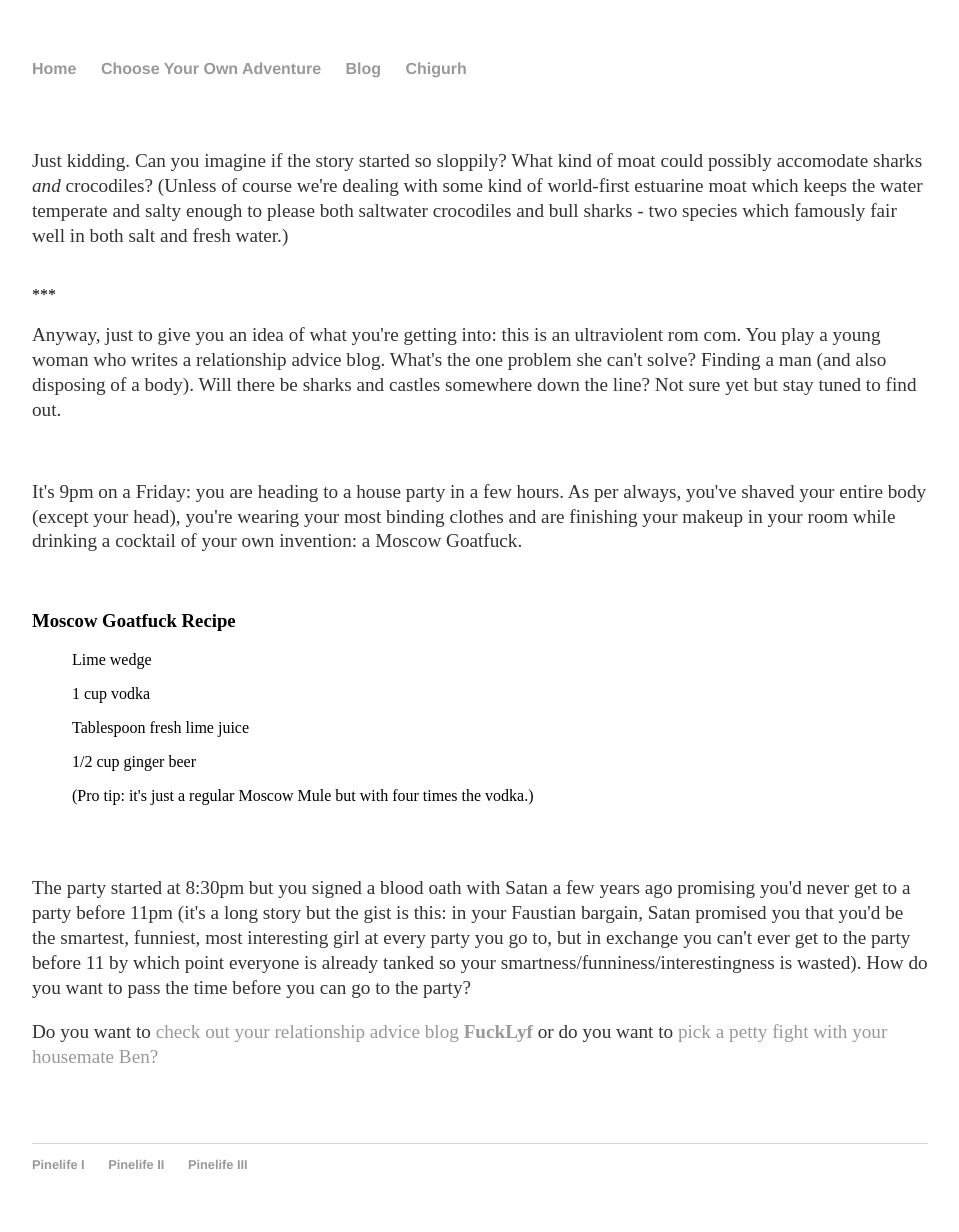
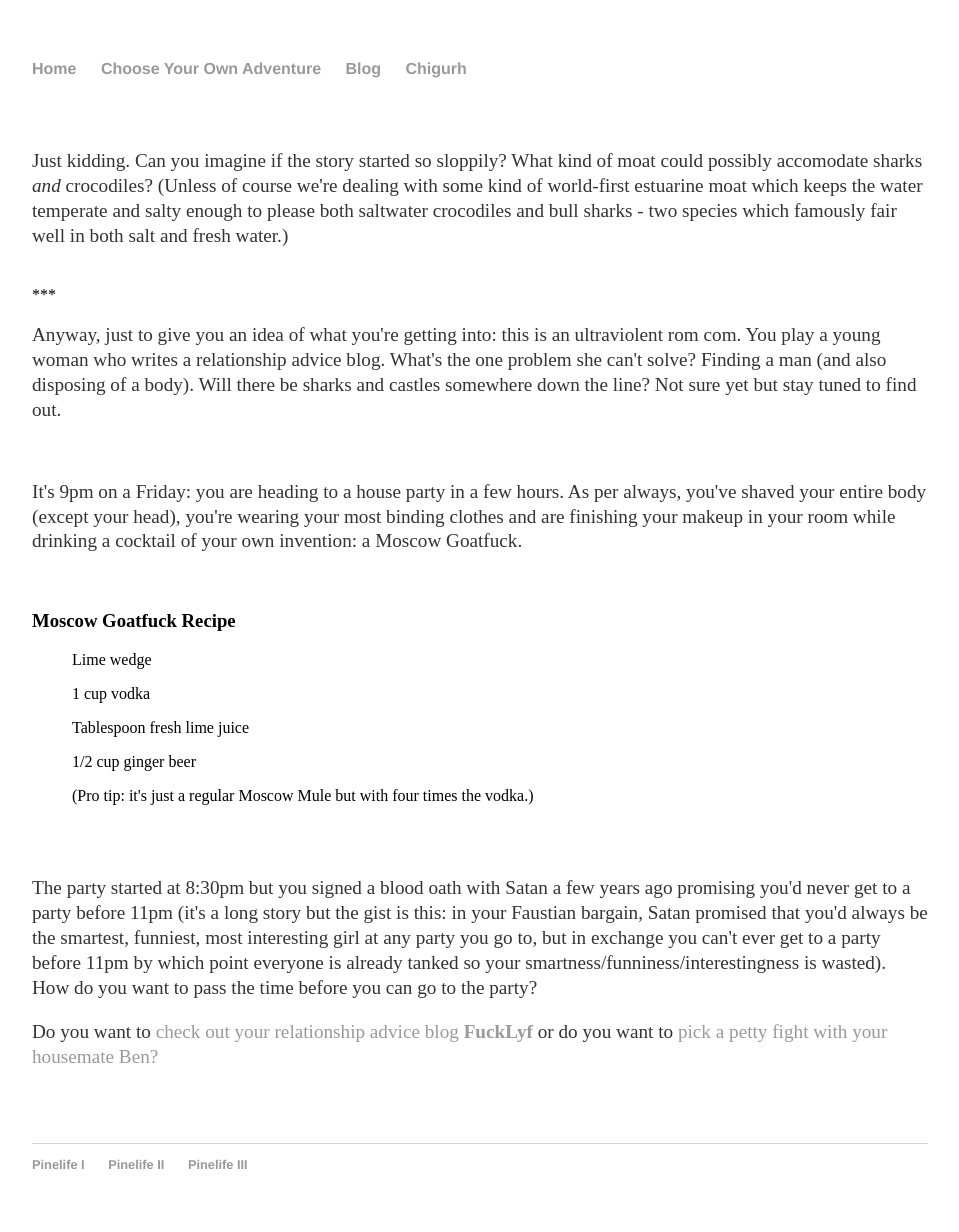
Before and after one commit to Pinelife/pinelife.github.io, a Jekyll site: the page built from Hellhole/Room1.html, in a window 1280 px wide. Shown: the whole page, without its empty margins (160-1119 px from the left). Built offline with Jekyll 4.4.1, drawn with Linux system fonts in a browser that asks for light colours.

Commit message:
Update Room1.html

```diff
--- a/Hellhole/Room1.html
+++ b/Hellhole/Room1.html
@@ -12,7 +12,8 @@
  stay tuned to find out.</p>
 <br/>
 <p>
-It's 9pm on a Friday: you are heading to a house party in a few hours. As per always, you've shaved your entire body (except your head), you're wearing your most binding clothes and are finishing your makeup in your room while drinking a cocktail of your own invention: a Moscow Goatfuck.</p>
+It's 9pm on a Friday: you are heading to a house party in a few hours. As per always, you've shaved your entire body (except your head),
+ you're wearing your most binding clothes and are finishing your makeup in your room while drinking a cocktail of your own invention: a Moscow Goatfuck.</p>
 <br/>
 <h3>Moscow Goatfuck Recipe</h3
 <li>
@@ -26,8 +27,8 @@
 <br/>
 
 <p>The party started at 8:30pm but you signed a blood oath with Satan a few years ago promising you'd never get to a party before 11pm
-(it's a long story but the gist is this: in your Faustian bargain, Satan promised you that you'd be the smartest, funniest,
- most interesting girl at every party you go to, but in exchange you can't ever get to the party before 11 by which point everyone is
+(it's a long story but the gist is this: in your Faustian bargain, Satan promised that you'd always be the smartest, funniest,
+ most interesting girl at any party you go to, but in exchange you can't ever get to a party before 11pm by which point everyone is
  already tanked so your smartness/funniness/interestingness is wasted). How do you want to pass the time before you can go to the party?</p>
 
 <p>Do you want to <a href="Room2.html">check out your relationship advice blog <b>FuckLyf</b></a> or do you want to
```
